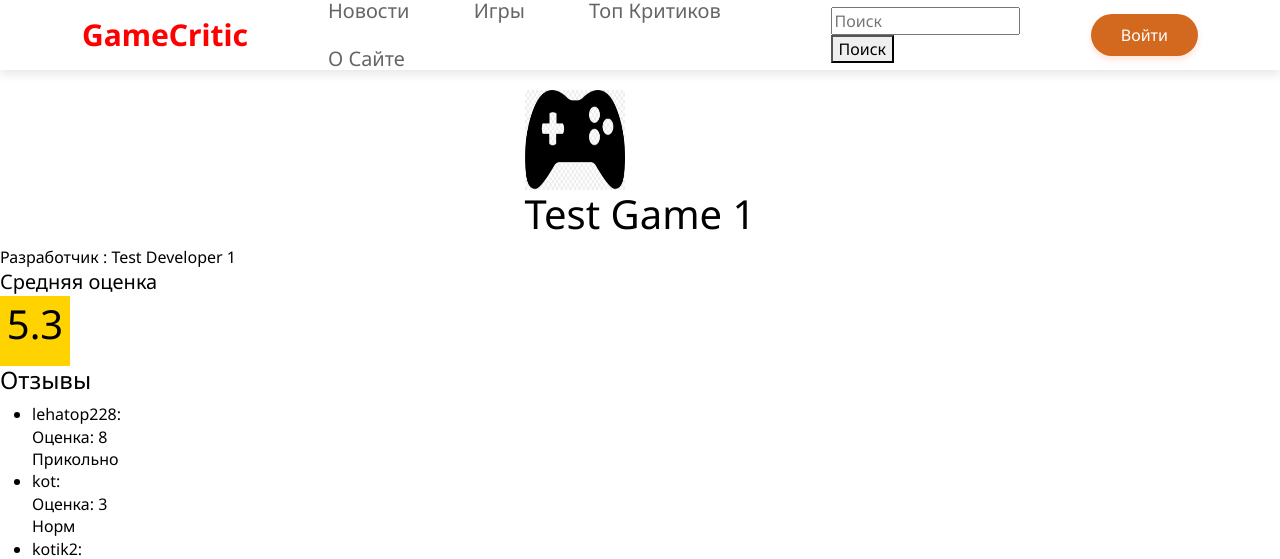
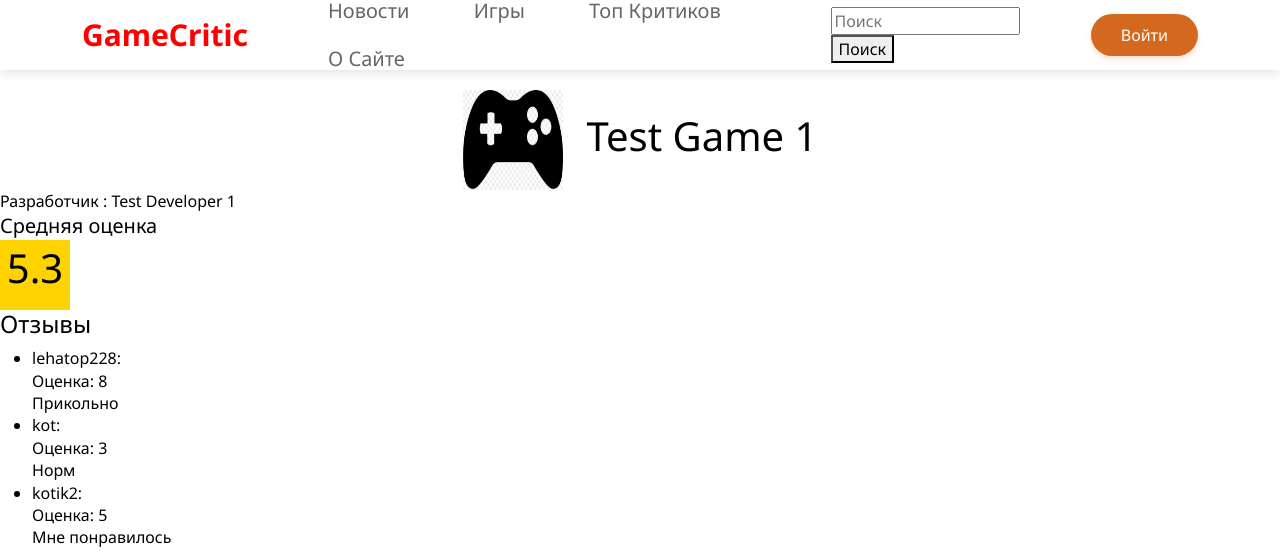
Before and after one commit to Ivan-Top-Pudge/GameCritics, a Flask app: a page that uses templates/index.html in a window 1280 px wide. Shown: the top 559 px of the page. Run offline with Flask 3, Linux system fonts and the light colour scheme; data comes from the database, SQL or seed files in the repository; some libraries are stand-ins or nearby versions.

Commit message:
стили

```diff
--- a/static/css/games.css
+++ b/static/css/games.css
@@ -54,7 +54,6 @@
 }
 
 .item-tumbnail {
-    background-color: aquamarine;
     width: 150px;
     height: 150px;
     border-radius: 6px;
@@ -64,6 +63,8 @@
     display: block;
     width: 150px;
     height: 150px;
+    object-fit: contain;
+    object-position: center;
 }
 
 .item-details {
--- a/static/css/reviews.css
+++ b/static/css/reviews.css
@@ -76,11 +76,14 @@ img{
 }
 
 h1{
-    text-align: center;
-    vertical-align: middle;
+    /* text-align: center;
+    vertical-align: middle; */
+    margin-left: 24px;
 }
 
 .game-title{
+    display: flex;
+    align-items: center;
     margin: auto;
     padding-top: 20px;
     height: fit-content;
--- a/templates/games.html
+++ b/templates/games.html
@@ -12,7 +12,7 @@
     <div class="content-header">
     <h1 class="title">Все Игры</h1>
     {% if current_user.is_authenticated and current_user.rank in ("Админ", "Модератор") %}
-    <a href="/add_game" class="add-btn">Добавить новость</a>
+    <a href="/add_game" class="add-btn">Добавить Игру</a>
     {%endif%}
 </div>
 {% for item in games %}
```
